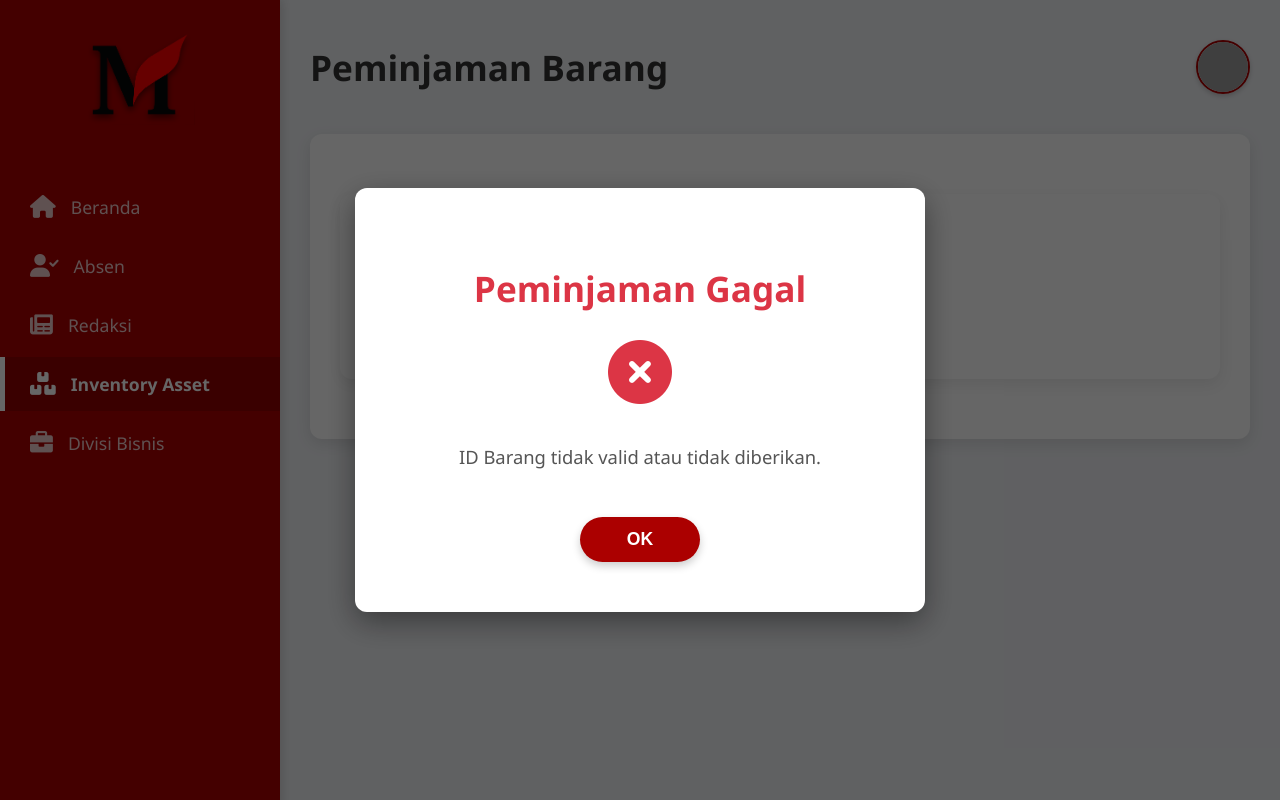
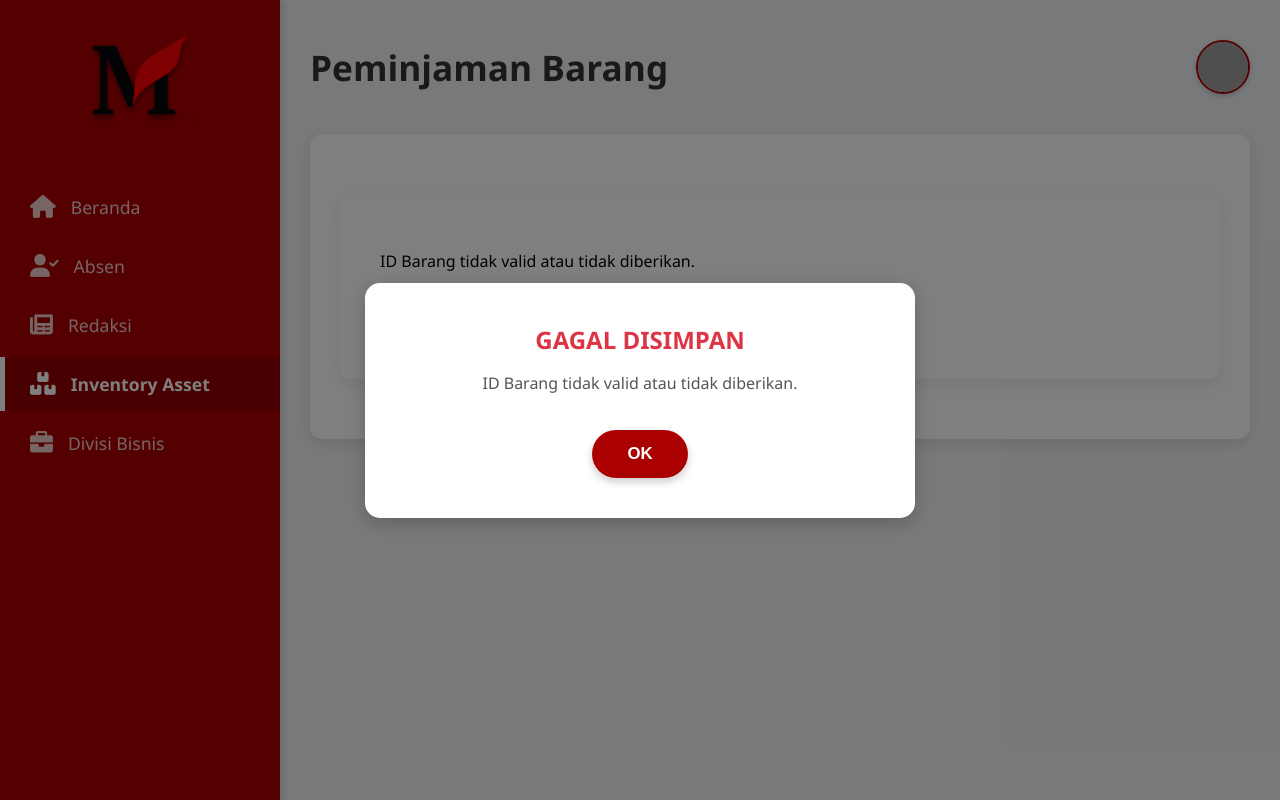
Before and after one commit to raafisyarahilazhar/projekkorman, a PHP site: page /inventory/input_peminjaman.php in a window 1280 px wide. Run offline with PHP 8.4, Linux system fonts and the light colour scheme; grey boxes are pictures that could not be loaded.

Commit message:
Update Modal

```diff
--- a/assets/style.css
+++ b/assets/style.css
@@ -441,73 +441,110 @@ table tbody tr:hover {
     box-shadow: 0 2px 4px rgba(0,0,0,0.2);
 }
 
-.modal-overlay {
-    display: none; /* Hidden by default */
+/* ================================= */
+/* === STYLE UNTUK MODAL POPUP BARU === */
+/* ================================= */
+
+.modal-overlay-new {
   position: fixed;
   top: 0;
   left: 0;
   width: 100%;
   height: 100%;
-    background-color: rgba(0, 0, 0, 0.6); /* Slightly darker overlay */
+  background-color: rgba(0, 0, 0, 0.5);
+  display: flex;
   justify-content: center;
   align-items: center;
-    z-index: 1000;
+  z-index: 2000;
 }
 
-.modal-content {
-    background-color: white;
-    padding: 50px 60px; /* More padding */
-    border-radius: 12px;
+.modal-content-new {
+  background-color: #ffffff;
+  padding: 40px 50px;
+  border-radius: 15px;
+  box-shadow: 0 5px 20px rgba(0, 0, 0, 0.2);
   text-align: center;
-    box-shadow: 0 10px 30px rgba(0, 0, 0, 0.4); /* Stronger shadow */
-    width: 450px; /* Wider pop-up */
-    max-width: 90%;
-    display: flex; /* Menggunakan flexbox untuk penataan vertikal */
-    flex-direction: column;
-    align-items: center; /* Pusatkan item secara horizontal dalam flex container */
-    justify-content: center; /* Pusatkan item secara vertikal dalam flex container */
+  width: 450px;
 }
 
-.modal-content h2 {
-    color: #333;
-    margin-bottom: 30px; /* Spasi bawah untuk judul */
-    font-size: 2.2em; /* Larger text */
-    font-weight: 700; /* Bolder text */
-    line-height: 1.2; /* Mengatur tinggi baris untuk judul multi-baris */
+.modal-content-new h2 {
+  font-size: 1.8rem; /* Ukuran font judul */
+  font-weight: 600;
+  margin: 0;
+  color: #333333;
 }
 
-.modal-content .icon-success {
-    /* Gaya untuk membuat lingkaran hijau dengan centang putih di tengah */
-    display: flex; /* Menggunakan flexbox untuk mempusatkan ikon centang */
+/* Container untuk ikon centang atau silang */
+.icon-container-new {
+  margin-top: 25px; /* Jarak dari judul ke ikon */
+  display: flex;
+  justify-content: center;
   align-items: center;
-    justify-content: center;
-    width: 100px; /* Lebar lingkaran */
-    height: 100px; /* Tinggi lingkaran */
-    background-color: #4CAF50; /* Warna hijau untuk lingkaran */
-    border-radius: 50%; /* Membuat bentuk lingkaran */
-    font-size: 4em; /* Ukuran ikon centang di dalamnya */
-    color: white; /* Warna centang putih */
-    margin: 0 auto 30px auto; /* Pusatkan lingkaran dan beri spasi bawah */
-    box-shadow: 0 4px 10px rgba(0,0,0,0.2); /* Bayangan untuk lingkaran */
 }
 
-.modal-content .fas.fa-times-circle { /* Gaya untuk ikon error (silang merah) */
-    color: #dc3545;
-    font-size: 6em;
-    margin-bottom: 30px;
+/* Style untuk ikon sukses (Centang Hijau) */
+.icon-container-new.success {
+  width: 80px;
+  height: 80px;
+  border: 5px solid #28a745; /* Border hijau tebal */
+  border-radius: 50%;
+  color: #28a745; /* Warna ikon hijau */
+  margin-left: auto;
+  margin-right: auto;
 }
 
-.modal-content p { /* Gaya untuk pesan error */
-    color: #555;
-    margin-top: 20px;
-    font-size: 1.15em;
+/* Style untuk ikon hapus (Centang Merah) */
+.icon-container-new.delete {
+    border: 5px solid #c82333; /* Border merah tebal */
+    border-radius: 50%;
+    width: 80px;
+    height: 80px;
+    margin-left: auto;
+    margin-right: auto;
+    color: #c82333; /* Warna ikon merah */
+}
+.icon-container-new.delete svg{
+    /* Koreksi posisi ikon di dalam lingkaran */
+    transform: rotate(45deg);
 }
 
-.modal-content .btn-red {
-    margin-top: 30px; /* Spasi atas untuk tombol OK */
-    padding: 12px 40px; /* Sesuaikan padding agar tombol lebih lebar */
-    min-width: 120px; /* Minimum lebar tombol */
-    font-size: 1.1em; /* Ukuran font tombol */
+
+/* Style untuk modal konfirmasi (Yakin Hapus?) */
+.modal-footer-new {
+  margin-top: 30px;
+  display: flex;
+  justify-content: center;
+  gap: 20px; /* Jarak antara tombol */
+}
+
+.btn-modal {
+  padding: 12px 40px;
+  border: none;
+  border-radius: 8px;
+  cursor: pointer;
+  font-size: 1rem;
+  font-weight: bold;
+  transition: all 0.2s ease;
+}
+
+.btn-modal.secondary {
+  background-color: #ffffff;
+  color: #333333;
+  border: 2px solid #e0e0e0;
+}
+.btn-modal.secondary:hover {
+    background-color: #f5f5f5;
+    border-color: #dcdcdc;
+}
+
+.btn-modal.danger {
+  background-color: #dc3545;
+  color: #ffffff;
+  border: 2px solid #dc3545;
+}
+.btn-modal.danger:hover {
+    background-color: #c82333;
+    border-color: #c82333;
 }
 
 /* Ensure images are correctly linked */
--- a/inventory/input_peminjaman.php
+++ b/inventory/input_peminjaman.php
@@ -168,27 +168,39 @@
         </div>
     </div>
 
-    <div id="statusModal" class="modal-overlay" style="<?php echo ($success_message || $error_message) ? 'display: flex;' : 'display: none;'; ?>">
-        <div class="modal-content">
+    <div id="statusModal" class="modal-overlay-new" style="<?php echo ($success_message || $error_message) ? 'display: flex;' : 'display: none;'; ?>">
+        <div class="modal-content-new">
             <?php if ($success_message): ?>
-                <h2>Peminjaman Berhasil</h2>
-                <i class="fas fa-check-circle icon-success"></i>
-                <p><?php echo htmlspecialchars($success_message); ?></p>
+                <h2><?php echo $success_message; ?></h2>
+                <div class="icon-container-new success">
+                    <svg xmlns="http://www.w3.org/2000/svg" width="60" height="60" viewBox="0 0 24 24" fill="none" stroke="currentColor" stroke-width="2.5" stroke-linecap="round" stroke-linejoin="round" class="feather feather-check"><polyline points="20 6 9 17 4 12"></polyline></svg>
+                </div>
             <?php elseif ($error_message): ?>
-                <h2 style="color: #dc3545;">Peminjaman Gagal</h2>
-                <i class="fas fa-times-circle" style="color: #dc3545; font-size: 4em; margin-bottom: 20px;"></i>
-                <p><?php echo htmlspecialchars($error_message); ?></p>
+                <h2 style="font-size: 1.5em; color: #dc3545;">GAGAL DISIMPAN</h2>
+                <p style="color: #555;"><?php echo htmlspecialchars($error_message); ?></p>
+                <button class="btn-red" style="margin-top: 20px;" onclick="closeModal()">OK</button>
             <?php endif; ?>
-            <button class="btn-red" onclick="closeModal()">OK</button>
         </div>
     </div>
 
     <script>
+        <?php if ($success_message): ?>
+            document.addEventListener('DOMContentLoaded', function() {
+                // Tampilkan modal
+                const modal = document.getElementById('statusModal');
+                modal.style.display = 'flex';
+
+                // Tunggu 2 detik, lalu redirect
+                setTimeout(function() {
+                    modal.style.display = 'none';
+                    window.location.href = 'peminjaman_barang.php?status=added';
+                }, 2000); // 2000 milidetik = 2 detik
+            });
+        <?php endif; ?>
+
+        // Fungsi ini hanya untuk menutup modal error
         function closeModal() {
             document.getElementById('statusModal').style.display = 'none';
-            <?php if ($success_message): ?>
-                window.location.href = 'peminjaman_barang.php';
-            <?php endif; ?>
         }
 
         document.addEventListener('DOMContentLoaded', function() {
```
Also changed, not shown: inventory/add_barang.php (+25 -11 lines), inventory/edit_barang.php (+24 -11 lines), inventory/edit_peminjaman.php (+24 -16 lines), inventory/list_barang.php (+50 -5 lines). Lines whose indentation alone changed are shown as unchanged.
